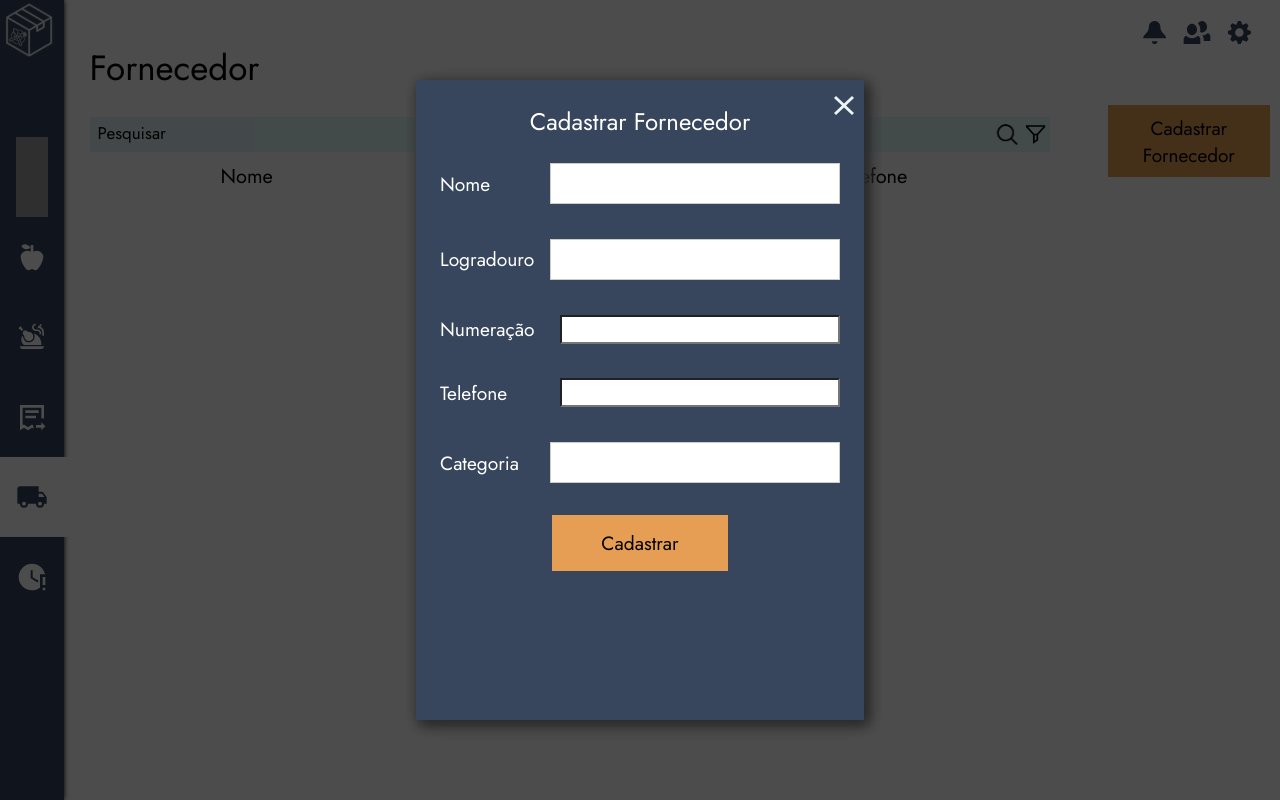
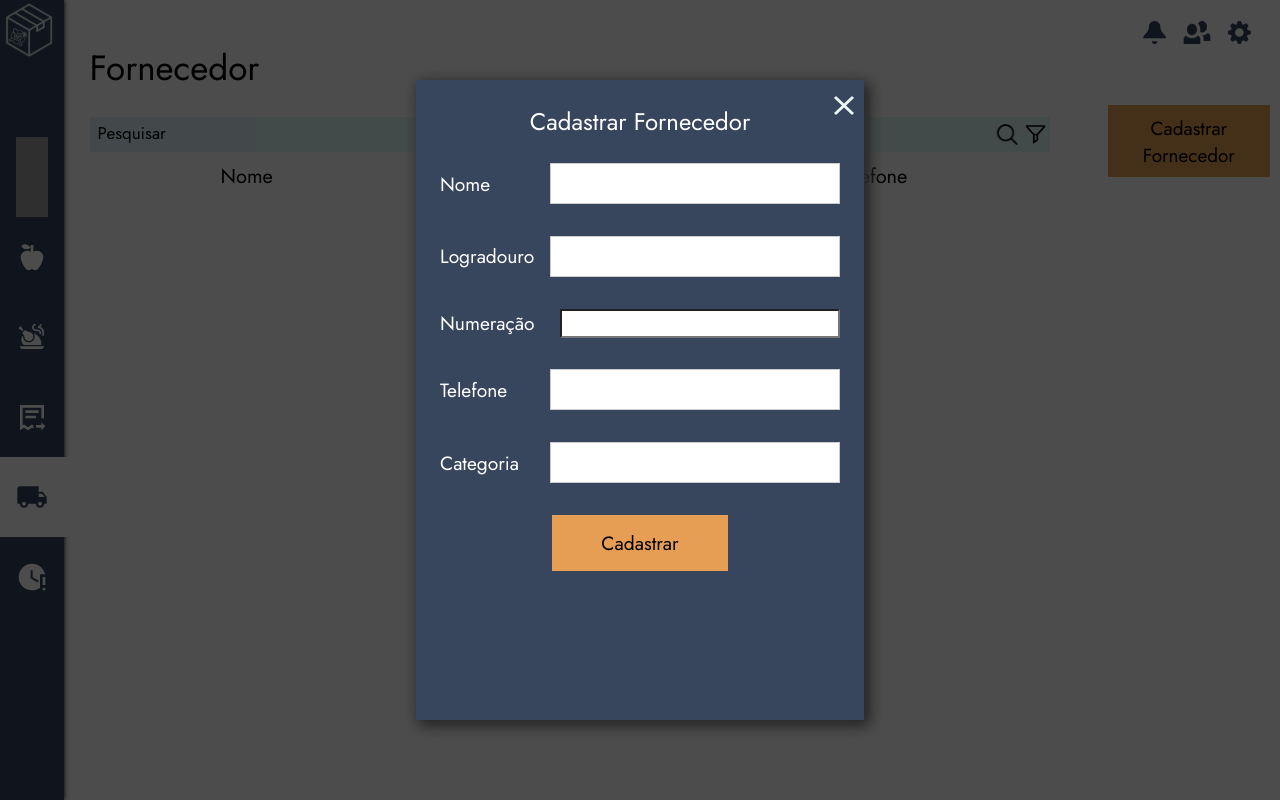
Before and after one commit to Gourmet-Inventory/Front, a React (Create React App) app in the folder gourmet-inventory/: page /gourmet-inventory/fornecedor in a window 1280 px wide. Both pictures are taken after a click on the button "Cadastrar Fornecedor". Built offline with nearby package versions, Linux system fonts and the light colour scheme; grey boxes are pictures that could not be loaded.

Commit message:
fornecedor

```diff
--- a/gourmet-inventory/src/pages/pagFornecedor/pagFornecedor.jsx
+++ b/gourmet-inventory/src/pages/pagFornecedor/pagFornecedor.jsx
@@ -165,7 +165,7 @@ function PagFornecedor() {
                             <div className={styles["input"]}>
                                 <span>Telefone</span>
                                 <input
-                                    type="number"
+                                    type="text"
                                     value={telefone}
                                     onChange={(e) => setTelefone(e.target.value)}
                                 />
```
